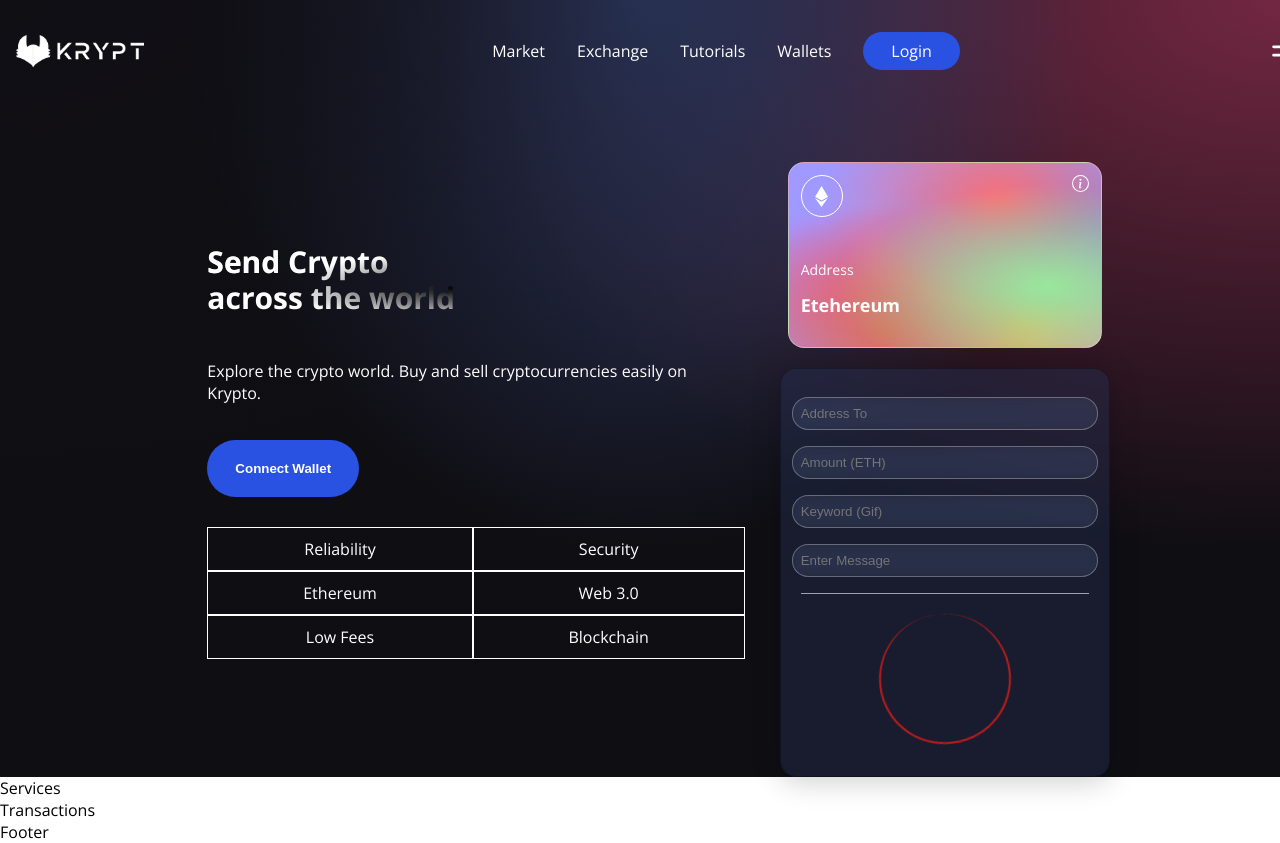
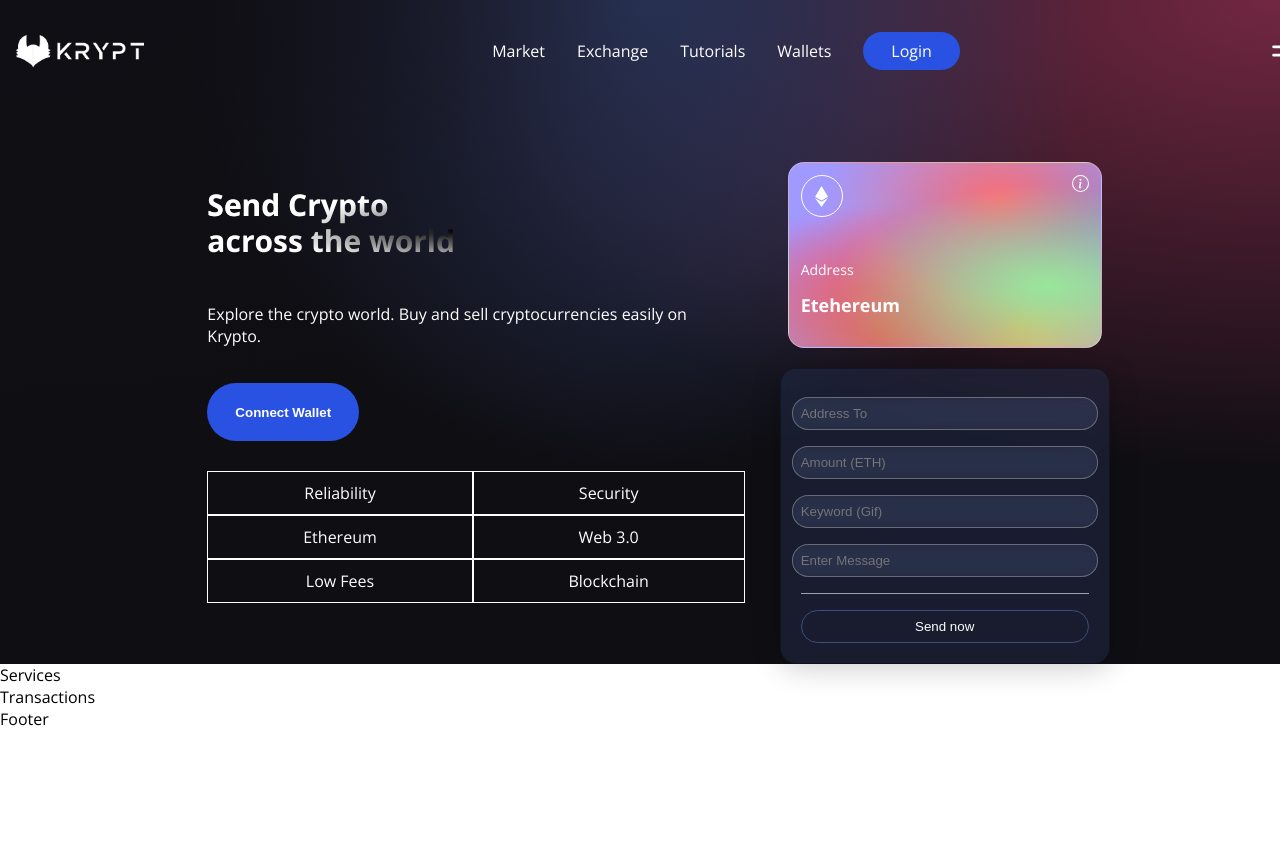
Before and after one commit to GabytaDev/web3.0_project, a React (Create React App) app in the folder client/: page / in a window 1280 px wide. Shown: the top 843 px of the page. After the commit the page ends 800 px from the top, so only its background shows below. Built offline with nearby package versions, Linux system fonts and the light colour scheme.

Commit message:
finish component loader

```diff
--- a/client/src/components/Welcome.js
+++ b/client/src/components/Welcome.js
@@ -68,7 +68,7 @@ const Welcome = () => {
                     <Input placeholder="Keyword (Gif)" name="keyword" type="text" handleChange={()=>{}}/>
                     <Input placeholder="Enter Message" name="message" type="text" handleChange={()=>{}}/>
                     <div className="divider-line"></div>
-                    {true
+                    {false
                     ?
                     <Loader/>
                     : (
```
